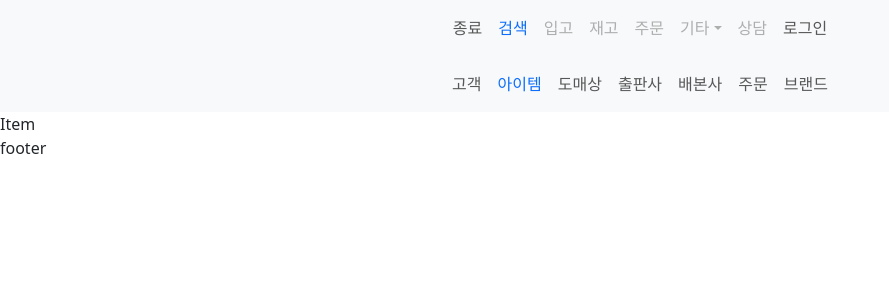
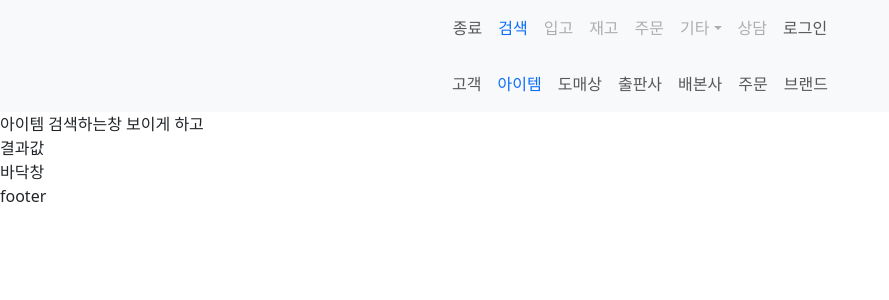
Before and after one commit to dh413/ThankYouFront2, a Next.js app: page /search/item in a window 1280 px wide. Shown: the top 300 px of the page, without its empty margins (0-889 px from the left). Built offline with nearby package versions, Linux system fonts and the light colour scheme.

Commit message:
Refactor: 동적 페이징 제거 - item페이지 생성

```diff
--- a/src/app/(web)/search/[pagename]/page.tsx
+++ /dev/null
@@ -1,29 +0,0 @@
-"use client";
-
-import Brand from "@/components/search/Brand";
-import Customer from "@/components/search/Customer";
-import Distributor from "@/components/search/Distributor";
-import Item from "@/components/search/Item";
-import Order from "@/components/search/Order";
-import Publisher from "@/components/search/Publisher";
-import WholeSaler from "@/components/search/WholeSaler";
-import { APP_ROUTES, SEARCH_ROUTES } from "@/constants/routes";
-import { PageProps } from "@/types/search/page";
-
-const SearchPage = ({ params }: PageProps) => {
-  const SELECT_URL = APP_ROUTES.URL.SEARCH + "/" + params.pagename;
-
-  return (
-    <div>
-      {SELECT_URL === SEARCH_ROUTES.URL.CUSTOMER && <Customer />}
-      {SELECT_URL === SEARCH_ROUTES.URL.ITEM && <Item />}
-      {SELECT_URL === SEARCH_ROUTES.URL.WHOLESALER && <WholeSaler />}
-      {SELECT_URL === SEARCH_ROUTES.URL.PUBLISHER && <Publisher />}
-      {SELECT_URL === SEARCH_ROUTES.URL.DISTRIBUTOR && <Distributor />}
-      {SELECT_URL === SEARCH_ROUTES.URL.ORDER && <Order />}
-      {SELECT_URL === SEARCH_ROUTES.URL.BRAND && <Brand />}
-    </div>
-  );
-};
-
-export default SearchPage;
--- /dev/null
+++ b/src/app/(web)/search/item/page.tsx
@@ -0,0 +1,13 @@
+import Itemfilter from "@/components/search/Item/ItemFilter";
+import ItemFooter from "@/components/search/Item/ItemFooter";
+import ItemResult from "@/components/search/Item/ItemResult";
+
+export default function SearchItemPage() {
+  return (
+    <>
+      <Itemfilter />
+      <ItemResult />
+      <ItemFooter />
+    </>
+  );
+}
--- /dev/null
+++ b/src/components/search/Item/ItemFilter.tsx
@@ -0,0 +1,5 @@
+const Itemfilter = () => {
+  return <div>아이템 검색하는창 보이게 하고</div>;
+};
+
+export default Itemfilter;
--- /dev/null
+++ b/src/components/search/Item/ItemFooter.tsx
@@ -0,0 +1,5 @@
+const ItemFooter = () => {
+  return <div>바닥창</div>;
+};
+
+export default ItemFooter;
--- /dev/null
+++ b/src/components/search/Item/ItemResult.tsx
@@ -0,0 +1,5 @@
+const ItemResult = () => {
+  return <div>결과값</div>;
+};
+
+export default ItemResult;
```
